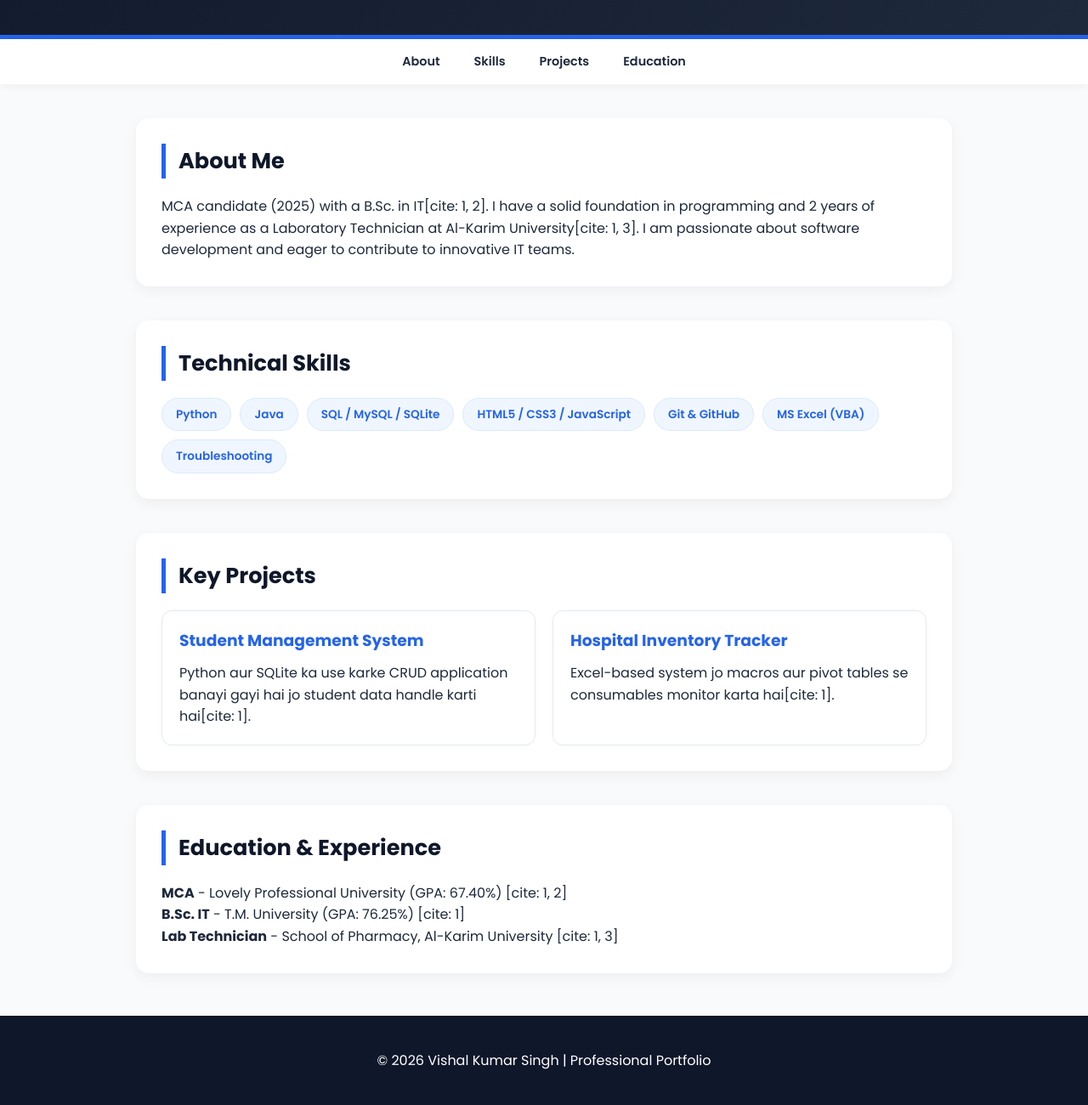
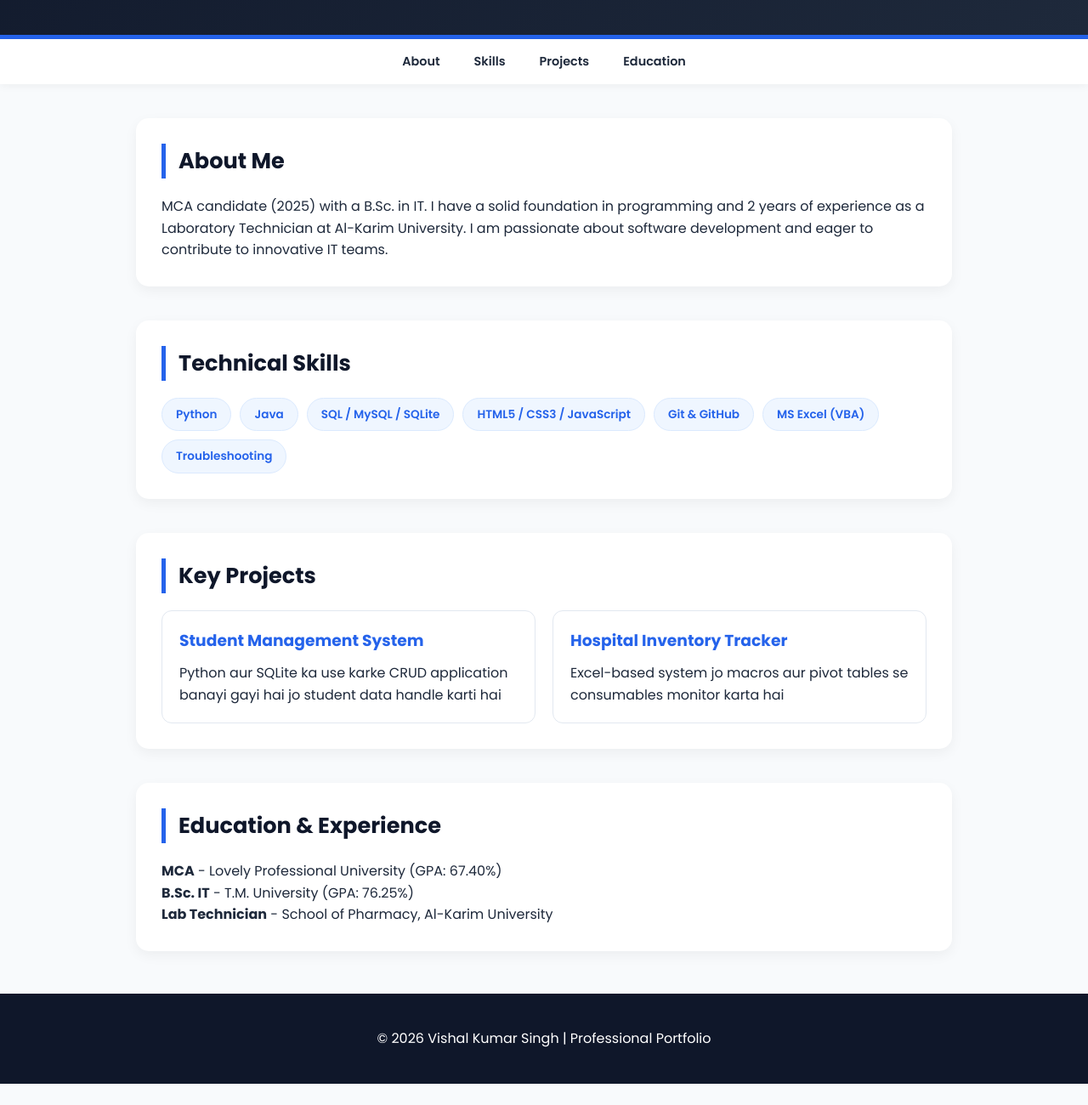
Before and after one commit to singhvk2425-cell/My-Portfolio2, a plain HTML site: page index.html in a window 1280 px wide. Shown: the part 490-1790 px from the top of the page at 85% size. After the commit the page ends 1765 px from the top, so only its background shows below. Drawn offline with Linux system fonts and the light colour scheme.

Commit message:
Update index.html

```diff
--- a/index.html
+++ b/index.html
@@ -108,7 +108,7 @@
 <div class="container">
     <section id="about" class="section">
         <h2>About Me</h2>
-        <p>MCA candidate (2025) with a B.Sc. in IT[cite: 1, 2]. I have a solid foundation in programming and 2 years of experience as a Laboratory Technician at Al-Karim University[cite: 1, 3]. I am passionate about software development and eager to contribute to innovative IT teams.</p>
+        <p>MCA candidate (2025) with a B.Sc. in IT. I have a solid foundation in programming and 2 years of experience as a Laboratory Technician at Al-Karim University. I am passionate about software development and eager to contribute to innovative IT teams.</p>
     </section>
 
     <section id="skills" class="section">
@@ -129,20 +129,20 @@
         <div class="grid">
             <div class="card">
                 <h3>Student Management System</h3>
-                <p>Python aur SQLite ka use karke CRUD application banayi gayi hai jo student data handle karti hai[cite: 1].</p>
+                <p>Python aur SQLite ka use karke CRUD application banayi gayi hai jo student data handle karti hai</p>
             </div>
             <div class="card">
                 <h3>Hospital Inventory Tracker</h3>
-                <p>Excel-based system jo macros aur pivot tables se consumables monitor karta hai[cite: 1].</p>
+                <p>Excel-based system jo macros aur pivot tables se consumables monitor karta hai</p>
             </div>
         </div>
     </section>
 
     <section id="education" class="section">
         <h2>Education & Experience</h2>
-        <p><strong>MCA</strong> - Lovely Professional University (GPA: 67.40%) [cite: 1, 2]</p>
-        <p><strong>B.Sc. IT</strong> - T.M. University (GPA: 76.25%) [cite: 1]</p>
-        <p><strong>Lab Technician</strong> - School of Pharmacy, Al-Karim University [cite: 1, 3]</p>
+        <p><strong>MCA</strong> - Lovely Professional University (GPA: 67.40%) </p>
+        <p><strong>B.Sc. IT</strong> - T.M. University (GPA: 76.25%) </p>
+        <p><strong>Lab Technician</strong> - School of Pharmacy, Al-Karim University </p>
     </section>
 </div>
 
```
